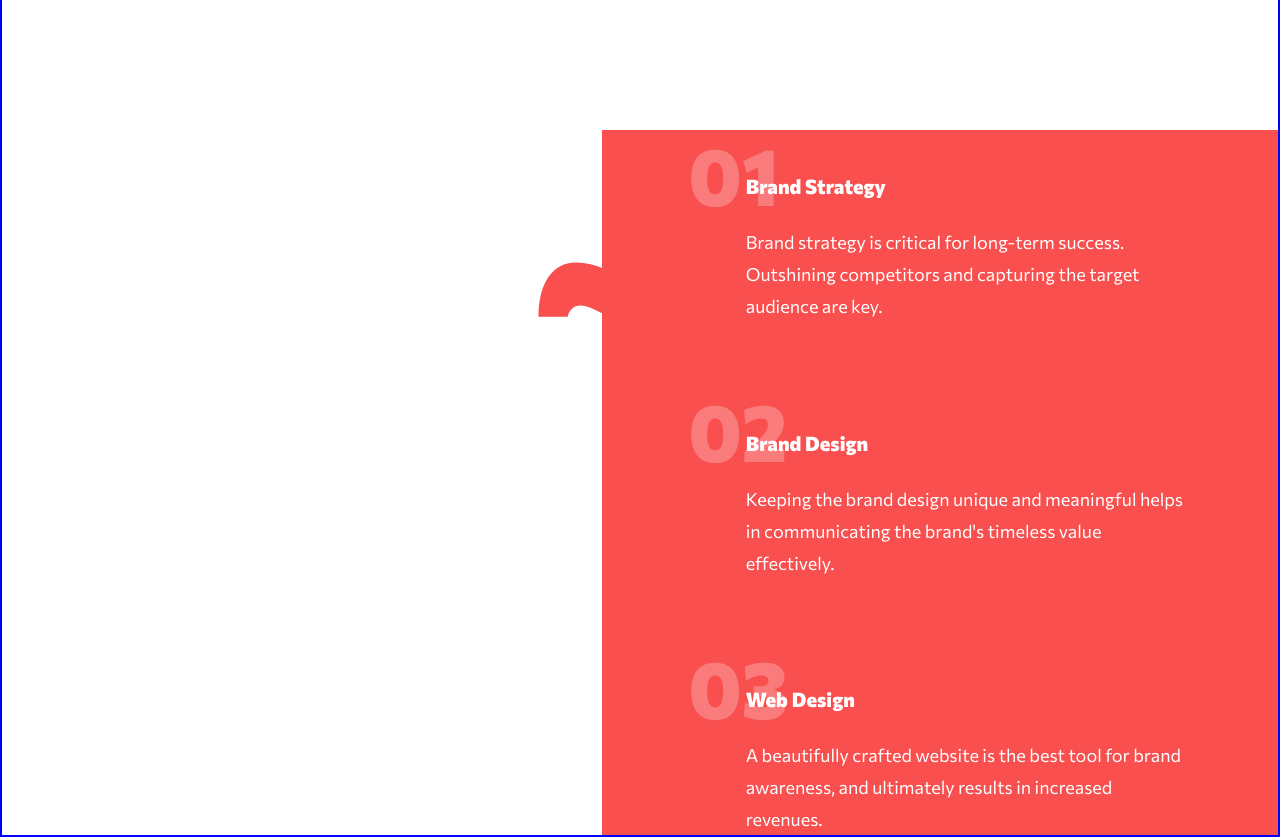
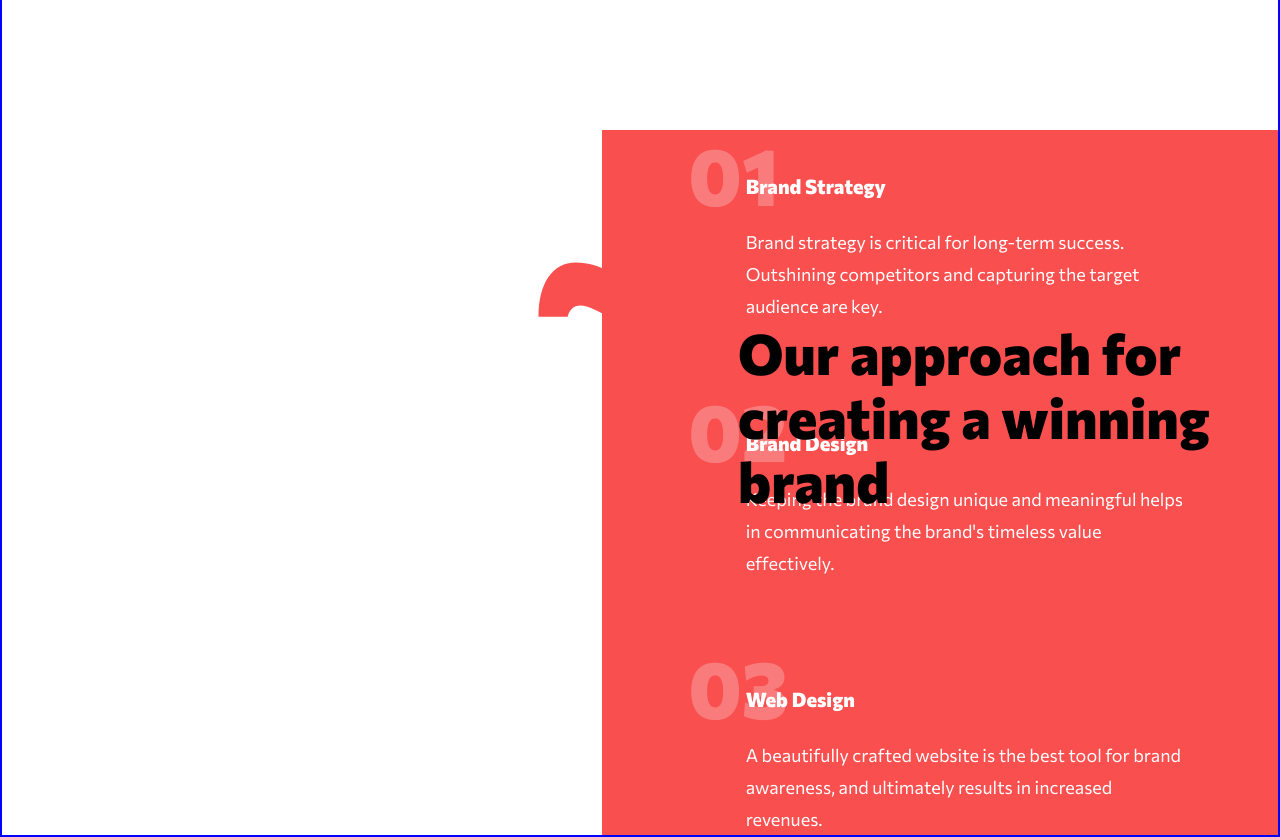
Before and after one commit to JesusKreist/creative-website, a Next.js app: page / in a window 1280 px wide. Shown: the part 1900-2737 px from the top of the page. Built offline with nearby package versions, Linux system fonts and the light colour scheme.

Commit message:
Add desktop styling for OurApproachText component

```diff
--- a/components/Showcase/OurApproachText.tsx
+++ b/components/Showcase/OurApproachText.tsx
@@ -1,25 +1,40 @@
-import { Box } from "@chakra-ui/react";
+import { Box, Flex, Text } from "@chakra-ui/react";
 
 const OurApproachText = () => {
   return (
     <Box
+      overflow="hidden"
       className="approach"
+      alignSelf="center"
+      justifySelf="end"
       gridColumn={{
         md: "8 / -1",
         lg: "span 10 / -1",
         xl: "span 9 / -1",
         "2xl": "1 / span 8",
       }}
+      //   gridRow={{
+      //     md: "8 / -1",
+      //     lg: "span 10 / -1",
+      //     xl: "span 9 / -1",
+      //     "2xl": "span 15 / -1",
+      //   }}
+      // bgColor="blue"
+      //   height="900px"
       gridRow={{
         md: "8 / -1",
         lg: "span 10 / -1",
         xl: "span 9 / -1",
-        "2xl": "span 15 / -1",
+        "2xl": "span 11 / -1",
       }}
-      bgColor="blue"
-      //   height="600px"
-      //   width="500px"
-    ></Box>
+      zIndex="4"
+    >
+      <Flex width="540px" height="323px" color="black">
+        <Text fontSize="3.5rem" lineHeight="4rem" fontWeight="extrabold">
+          Our approach for creating a winning brand
+        </Text>
+      </Flex>
+    </Box>
   );
 };
 
```
